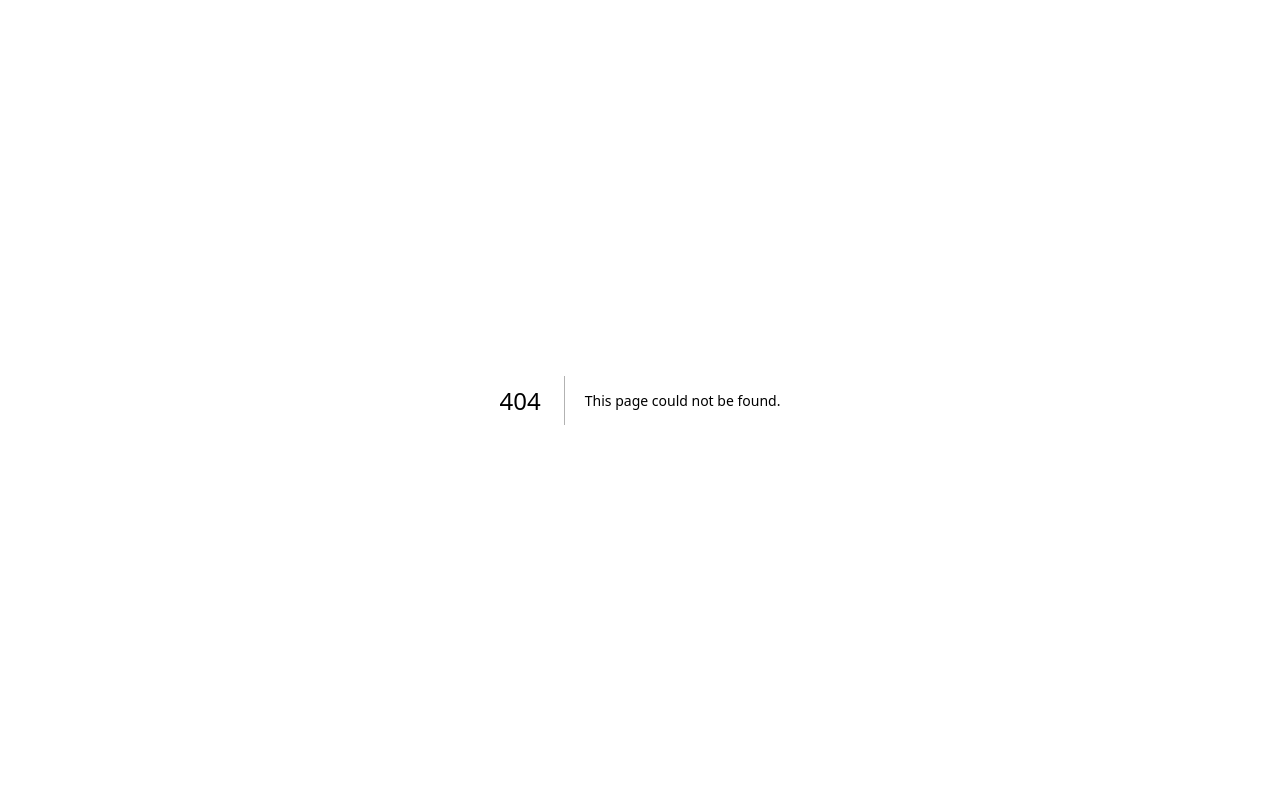
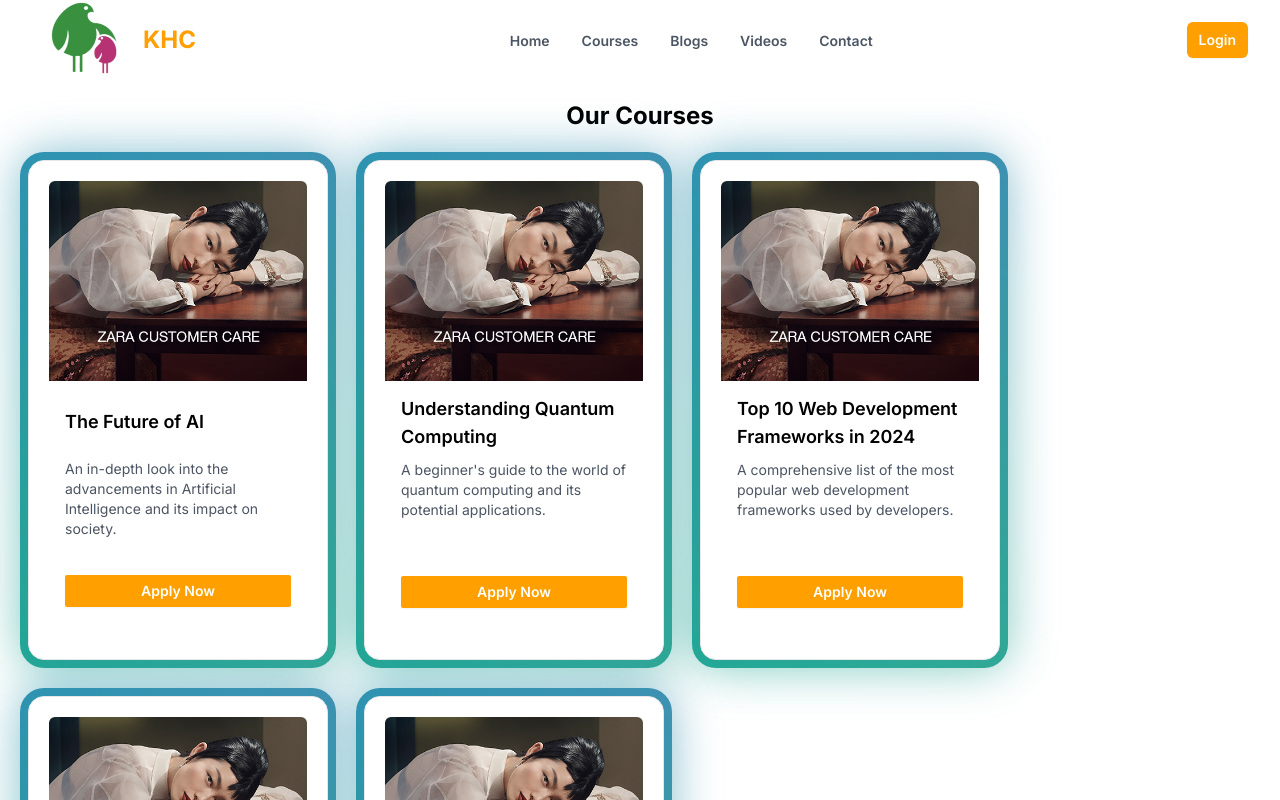
Before and after one commit to sudoarchie/frontend_khc, a Next.js app: page /courses in a window 1280 px wide. Before the commit this address had no page. Shown: the top 800 px of the page. Built offline with nearby package versions, Linux system fonts and the light colour scheme.

Commit message:
✨ New feature our courses

```diff
--- /dev/null
+++ b/app/blogs/page.tsx
@@ -0,0 +1,3 @@
+export default function Blogs() {
+  return <div>Blogs</div>;
+}
--- /dev/null
+++ b/app/components/ui/background-gradient.tsx
@@ -0,0 +1,73 @@
+"use client";
+import { cn } from "@/lib/utils";
+import React from "react";
+import { motion } from "framer-motion";
+
+export const BackgroundGradient = ({
+  children,
+  className,
+  containerClassName,
+  animate = true,
+}: {
+  children?: React.ReactNode;
+  className?: string;
+  containerClassName?: string;
+  animate?: boolean;
+}) => {
+  const variants = {
+    initial: {
+      backgroundPosition: "0 50%",
+    },
+    animate: {
+      backgroundPosition: ["0, 50%", "100% 50%", "0 50%"],
+    },
+  };
+  return (
+    <div className={cn("relative p-[4px] group", containerClassName)}>
+      <motion.div
+        variants={animate ? variants : undefined}
+        initial={animate ? "initial" : undefined}
+        animate={animate ? "animate" : undefined}
+        transition={
+          animate
+            ? {
+                duration: 5,
+                repeat: Infinity,
+                repeatType: "reverse",
+              }
+            : undefined
+        }
+        style={{
+          backgroundSize: animate ? "400% 400%" : undefined,
+        }}
+        className={cn(
+          "absolute inset-0 rounded-3xl z-[1] opacity-60 group-hover:opacity-100 blur-xl  transition duration-500 will-change-transform",
+          " bg-[radial-gradient(circle_farthest-side_at_0_100%,#00ccb1,transparent),radial-gradient(circle_farthest-side_at_100%_0,#7b61ff,transparent),radial-gradient(circle_farthest-side_at_100%_100%,#ffc414,transparent),radial-gradient(circle_farthest-side_at_0_0,#1ca0fb,#141316)]"
+        )}
+      />
+      <motion.div
+        variants={animate ? variants : undefined}
+        initial={animate ? "initial" : undefined}
+        animate={animate ? "animate" : undefined}
+        transition={
+          animate
+            ? {
+                duration: 5,
+                repeat: Infinity,
+                repeatType: "reverse",
+              }
+            : undefined
+        }
+        style={{
+          backgroundSize: animate ? "400% 400%" : undefined,
+        }}
+        className={cn(
+          "absolute inset-0 rounded-3xl z-[1] will-change-transform",
+          "bg-[radial-gradient(circle_farthest-side_at_0_100%,#00ccb1,transparent),radial-gradient(circle_farthest-side_at_100%_0,#7b61ff,transparent),radial-gradient(circle_farthest-side_at_100%_100%,#ffc414,transparent),radial-gradient(circle_farthest-side_at_0_0,#1ca0fb,#141316)]"
+        )}
+      />
+
+      <div className={cn("relative z-10", className)}>{children}</div>
+    </div>
+  );
+};
--- /dev/null
+++ b/app/courses/page.tsx
@@ -0,0 +1,61 @@
+import { CardThree } from "../components/CardThree";
+import { Navbar } from "../components/Navbar";
+import { BackgroundGradient } from "../components/ui/background-gradient";
+import img1 from "@/public/430107972_7608970299142599_2611373766157426786_n.jpg";
+export default function Courses() {
+  const data = [
+    {
+      title: "The Future of AI",
+      description:
+        "An in-depth look into the advancements in Artificial Intelligence and its impact on society.",
+      image: img1,
+      url: "https://example.com/articles/future-of-ai",
+    },
+    {
+      title: "Understanding Quantum Computing",
+      description:
+        "A beginner's guide to the world of quantum computing and its potential applications.",
+      image: img1,
+      url: "https://example.com/articles/quantum-computing",
+    },
+    {
+      title: "Top 10 Web Development Frameworks in 2024",
+      description:
+        "A comprehensive list of the most popular web development frameworks used by developers.",
+      image: img1,
+      url: "https://example.com/articles/web-development-frameworks",
+    },
+    {
+      title: "How to Build a Personal Brand",
+      description:
+        "Learn the essential steps to building a strong personal brand in the digital era.",
+      image: img1,
+      url: "https://example.com/articles/personal-brand",
+    },
+    {
+      title: "The Rise of Electric Vehicles",
+      description:
+        "Exploring the growth of electric vehicles and their impact on the environment and economy.",
+      image: img1,
+      url: "https://example.com/articles/electric-vehicles",
+    },
+  ];
+  return (
+    <div>
+      <Navbar></Navbar>
+      <h1 className="text-2xl font-bold text-center mt-5">Our Courses</h1>
+      <div className="m-5 flex flex-wrap gap-5">
+        {data.map((info, index) => (
+          <BackgroundGradient key={index}>
+            <CardThree
+              title={info.title}
+              discription={info.description}
+              image={info.image}
+              url={info.url}
+            ></CardThree>
+          </BackgroundGradient>
+        ))}
+      </div>
+    </div>
+  );
+}
--- /dev/null
+++ b/lib/utils.ts
@@ -0,0 +1,6 @@
+import { ClassValue, clsx } from "clsx";
+import { twMerge } from "tailwind-merge";
+
+export function cn(...inputs: ClassValue[]) {
+  return twMerge(clsx(inputs));
+}
--- a/package.json
+++ b/package.json
@@ -14,13 +14,16 @@
     "@mui/material": "^6.0.1",
     "@mui/styled-engine-sc": "^6.0.1",
     "@mui/x-date-pickers": "^7.15.0",
+    "clsx": "^2.1.1",
     "dayjs": "^1.11.13",
+    "framer-motion": "^11.5.4",
     "lucide-react": "^0.439.0",
     "next": "14.2.7",
     "react": "^18",
     "react-dom": "^18",
     "react-multi-select-component": "^4.3.4",
-    "styled-components": "^6.1.13"
+    "styled-components": "^6.1.13",
+    "tailwind-merge": "^2.5.2"
   },
   "devDependencies": {
     "@types/node": "^20",
```
Also changed, not shown: public/Heading image.png (added), 1 other file (tests, documents, lock files or other folders).
